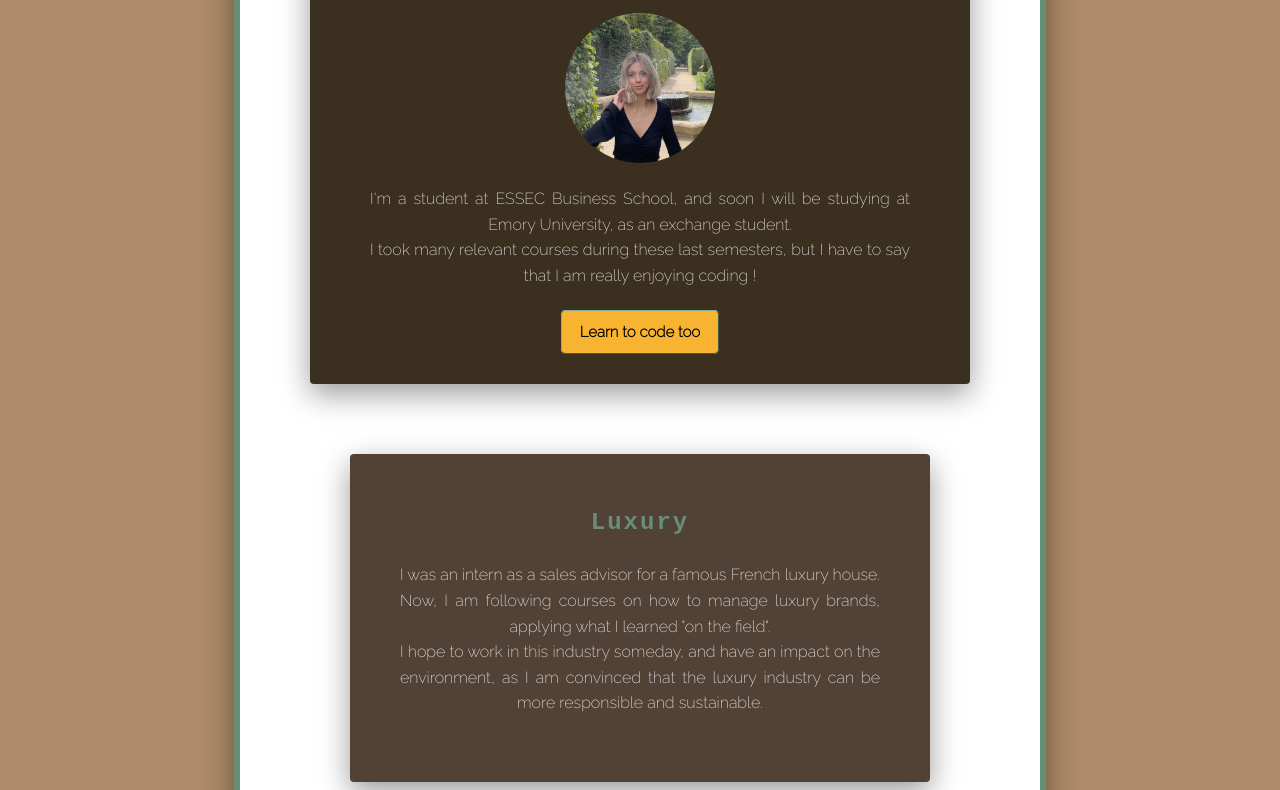
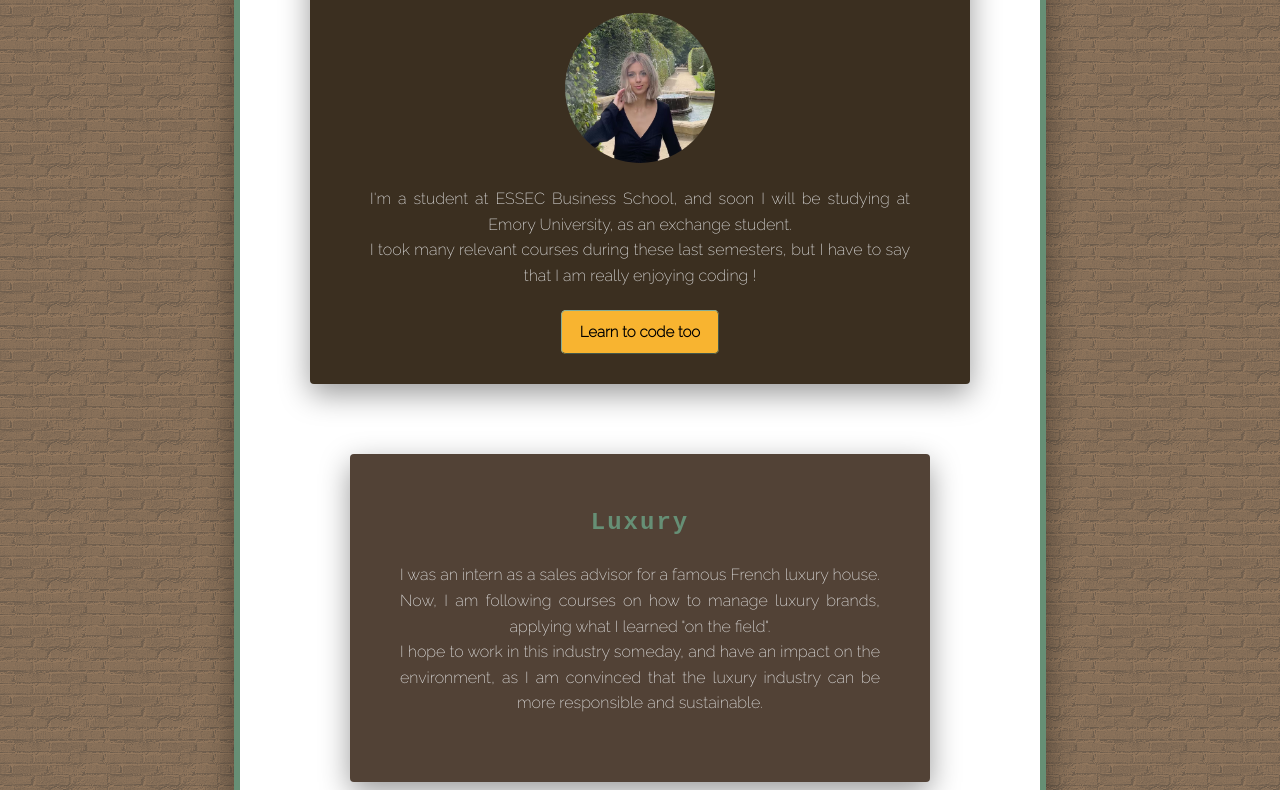
Before and after one commit to inesflammant/my-profile, a plain HTML site: page index.html in a window 1280 px wide. Shown: the part 226-1016 px from the top of the page. Drawn offline with Linux system fonts and the light colour scheme.

Commit message:
Update style.css

```diff
--- a/style.css
+++ b/style.css
@@ -1,6 +1,6 @@
 body, #btn-pattern:hover {
 	background-color: #AD8A68;
-	background-image: url("images/brick-wall-dark.png");
+	background-image: url("brick-wall-dark.png");
 }
 body {
 	color: rgb(230,230,230);
```
